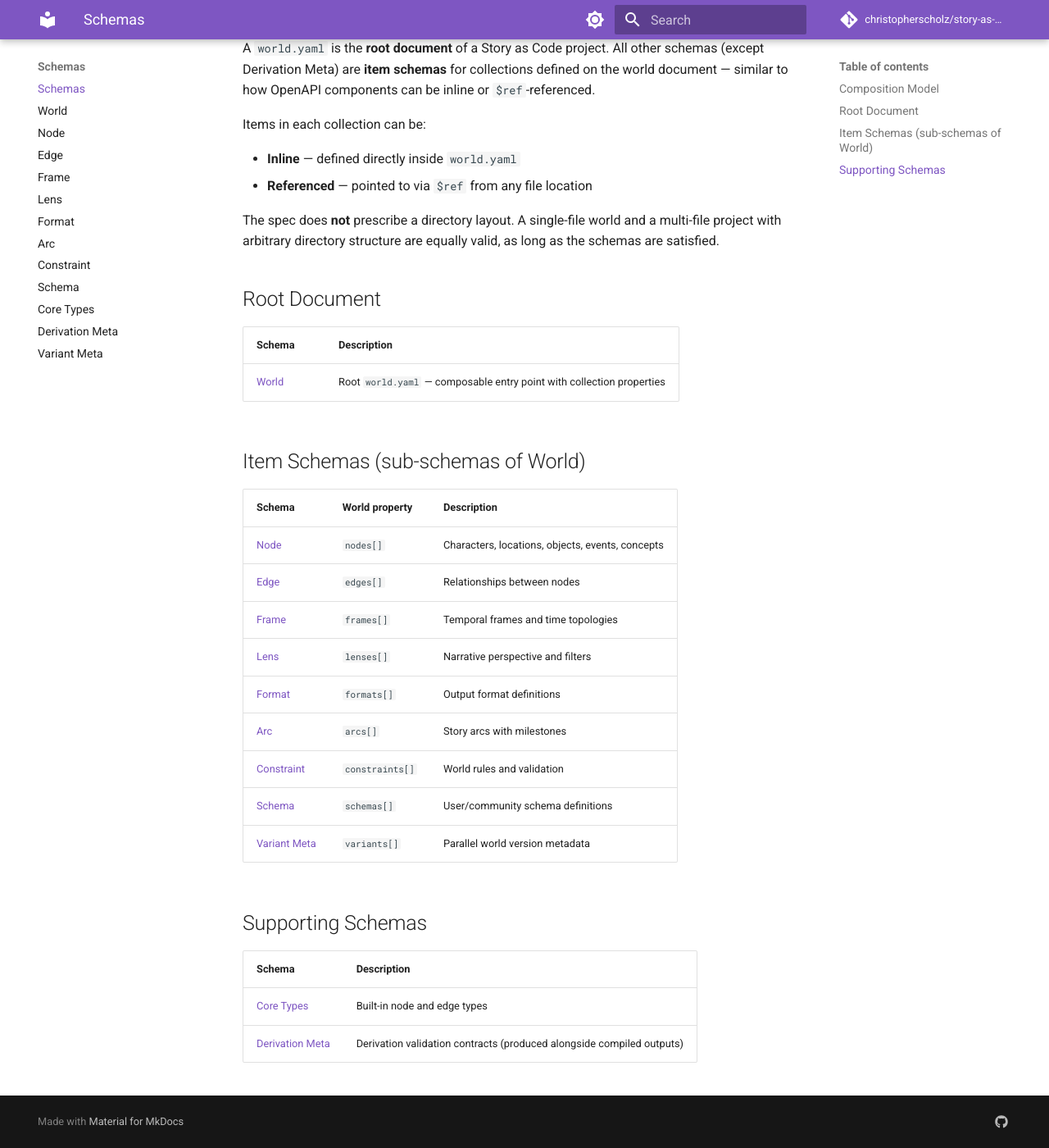
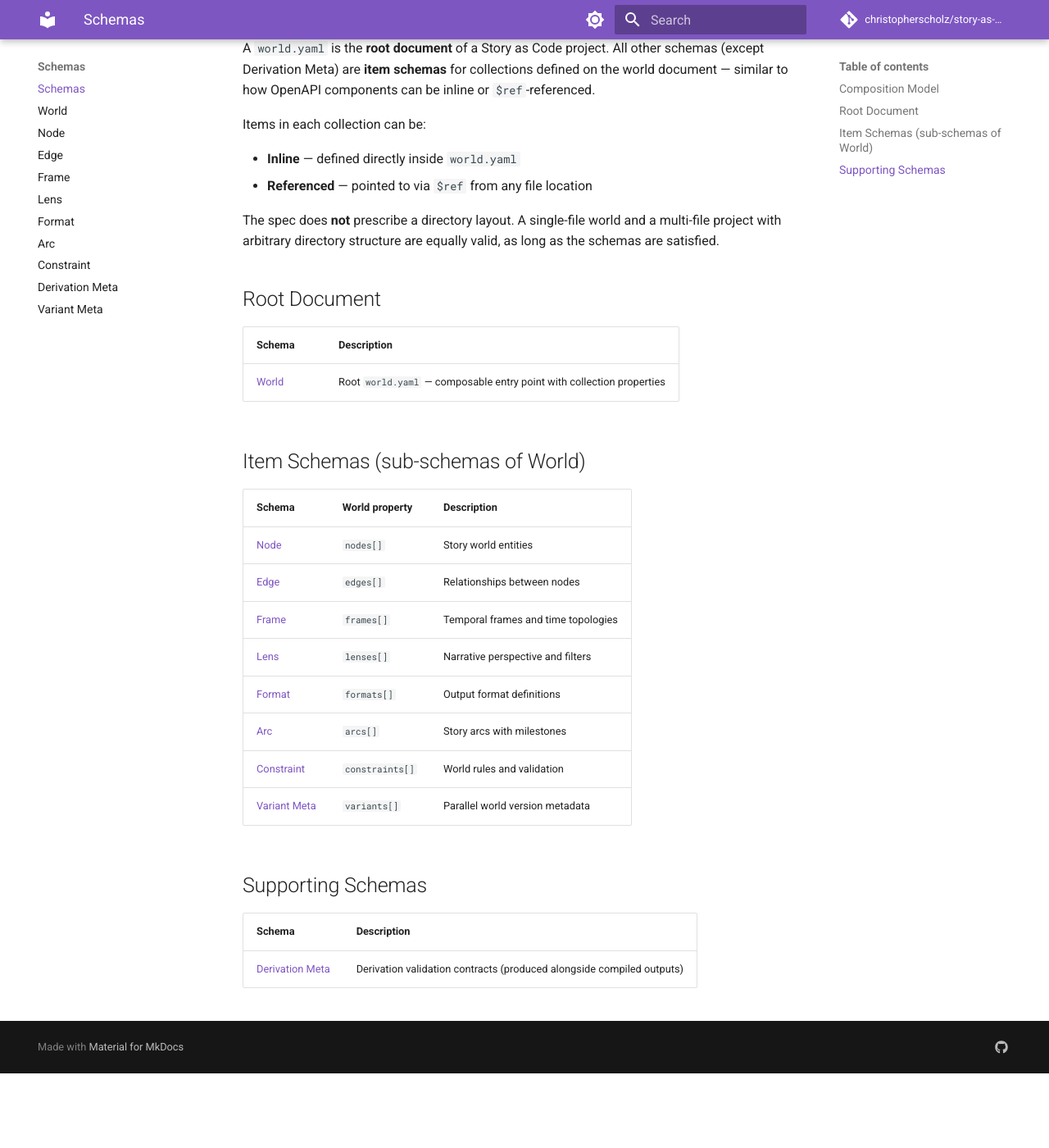
Before and after one commit to christopherscholz/story-as-code-spec, an MkDocs documentation site: the page built from docs/schemas/index.md, in a window 1280 px wide and 1400 px high, scrolled down 298 px. Shown: the whole window at 82% size. Built offline with MkDocs 1.6.1 and Material for MkDocs 9.7.7, drawn with Linux system fonts in a browser that asks for light colours; comment, search, counter and statistics services are not loaded; the version menu is left out; after the commit the page ends 1607 px from its top, so only the background shows below that.

Commit message:
refactor: make node/edge types fully schema-driven (#31)
* refactor: make node/edge types fully schema-driven

Remove hardcoded type enums from node.schema.yaml and edge.schema.yaml.
Types are now defined exclusively through schemas registered in
world.schemas[], making the type system fully extensible without
spec changes.

Move schema_core.yaml to examples/ — core types are bootstrapping
data, not part of the specification itself.

Co-Authored-By: Claude Opus 4.6 (1M context) <noreply@anthropic.com>

* refactor: remove schema extension system from spec

Types are masks (constraints) on the open node/edge structure, not
schema extensions. The spec defines only the graph data model;
type-specific validation is a tooling concern.

- Remove schema.schema.yaml and world.schemas[] collection
- Remove schema field from node.schema.yaml
- Remove Schema docs page and nav entry
- Update type descriptions to reflect free-form nature

Co-Authored-By: Claude Opus 4.6 (1M context) <noreply@anthropic.com>

---------

Co-authored-by: Claude Opus 4.6 (1M context) <noreply@anthropic.com>

```diff
--- a/docs/schemas/index.md
+++ b/docs/schemas/index.md
@@ -23,19 +23,17 @@ The spec does **not** prescribe a directory layout. A single-file world and a mu
 
 | Schema | World property | Description |
 |--------|---------------|-------------|
-| [Node](node.md) | `nodes[]` | Characters, locations, objects, events, concepts |
+| [Node](node.md) | `nodes[]` | Story world entities |
 | [Edge](edge.md) | `edges[]` | Relationships between nodes |
 | [Frame](frame.md) | `frames[]` | Temporal frames and time topologies |
 | [Lens](lens.md) | `lenses[]` | Narrative perspective and filters |
 | [Format](format.md) | `formats[]` | Output format definitions |
 | [Arc](arc.md) | `arcs[]` | Story arcs with milestones |
 | [Constraint](constraint.md) | `constraints[]` | World rules and validation |
-| [Schema](schema.md) | `schemas[]` | User/community schema definitions |
 | [Variant Meta](variant-meta.md) | `variants[]` | Parallel world version metadata |
 
 ## Supporting Schemas
 
 | Schema | Description |
 |--------|-------------|
-| [Core Types](core-types.md) | Built-in node and edge types |
 | [Derivation Meta](derivation-meta.md) | Derivation validation contracts (produced alongside compiled outputs) |
--- a/mkdocs.yml
+++ b/mkdocs.yml
@@ -60,8 +60,6 @@ nav:
     - Format: schemas/format.md
     - Arc: schemas/arc.md
     - Constraint: schemas/constraint.md
-    - Schema: schemas/schema.md
-    - Core Types: schemas/core-types.md
     - Derivation Meta: schemas/derivation-meta.md
     - Variant Meta: schemas/variant-meta.md
   - Contributing: contributing.md
```
Also changed, not shown: docs/schemas/core-types.md (deleted, +0 -7 lines), docs/schemas/node.md (+1 -1 lines), docs/schemas/schema.md (deleted, +0 -7 lines), 6 other files.
